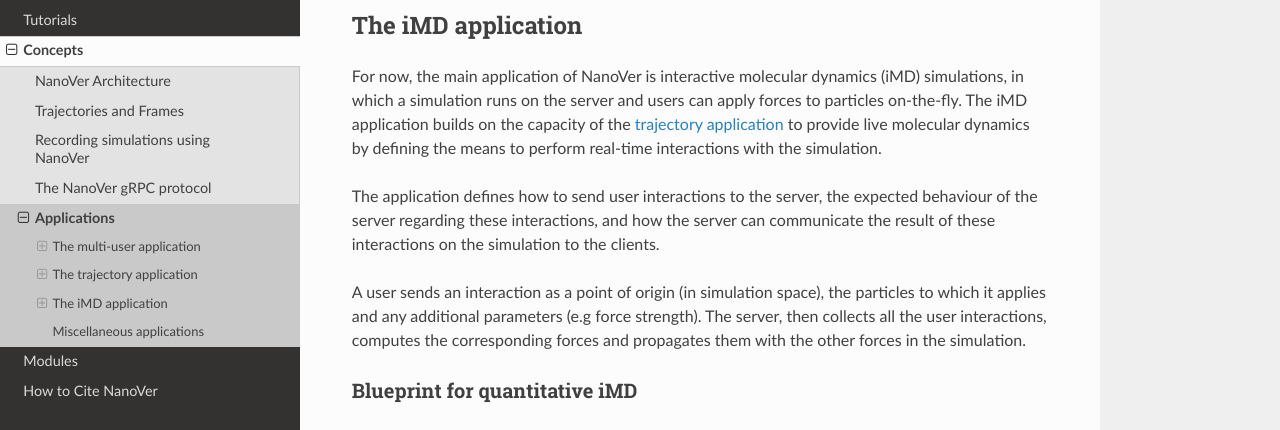
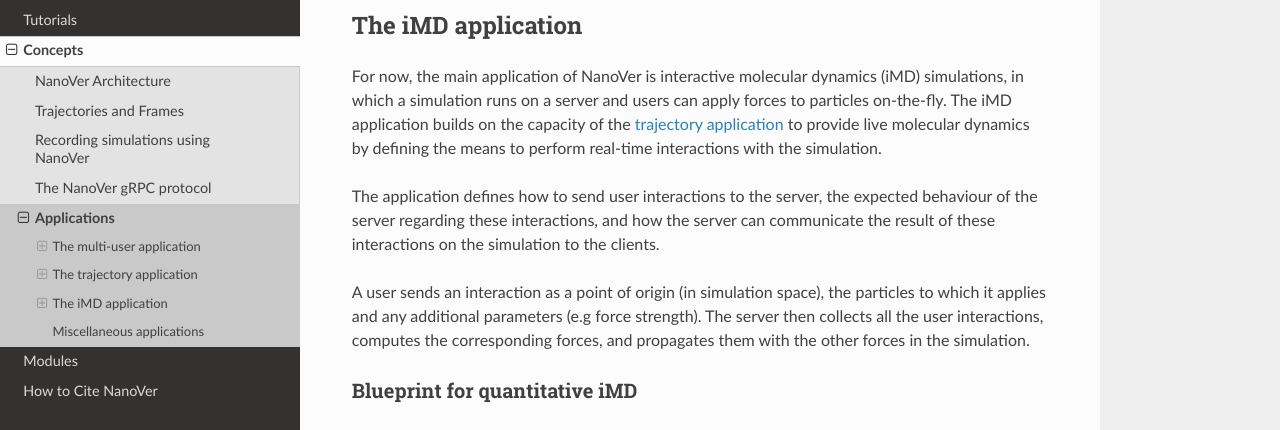
Before and after one commit to IRL2/nanover-docs, a Sphinx documentation site: the page built from source/concepts/applications.rst, in a window 1280 px wide and 900 px high, scrolled down 11545 px. Shown: the part 191-621 px from the top of the window. Built offline with Sphinx 7.4.7 and the Read the Docs theme 3.1.0, drawn with Linux system fonts in a browser that asks for light colours; pages that are not in the unit, such as notebooks, are missing from menus; the version number could not be read and is left out; some of the changed text lies outside the part shown.

Commit message:
Apply suggestions from code review
Co-authored-by: Rhoslyn Roebuck Williams <50617818+rhoslynroebuck@users.noreply.github.com>

```diff
--- a/source/concepts/applications.rst
+++ b/source/concepts/applications.rst
@@ -637,7 +637,7 @@
 -------------------
 
 For now, the main application of NanoVer is interactive molecular dynamics
-(iMD) simulations, in  which a simulation runs on the server and users can
+(iMD) simulations, in which a simulation runs on a server and users can
 apply forces to particles on-the-fly. The iMD application builds on the capacity of the
 :ref:`trajectory application <trajectory-application>` to provide live molecular
 dynamics by defining the means to perform real-time interactions with the
@@ -649,8 +649,8 @@
 the clients.
 
 A user sends an interaction as a point of origin (in simulation space),
-the particles to which it applies and any additional parameters (e.g force strength). The server, then
-collects all the user interactions, computes the corresponding forces and
+the particles to which it applies and any additional parameters (e.g force strength). The server then
+collects all the user interactions, computes the corresponding forces, and
 propagates them with the other forces in the simulation.
 
 Blueprint for quantitative iMD
```
Also changed, not shown: other parts of source/concepts/applications.rst (+7 -7 lines).
